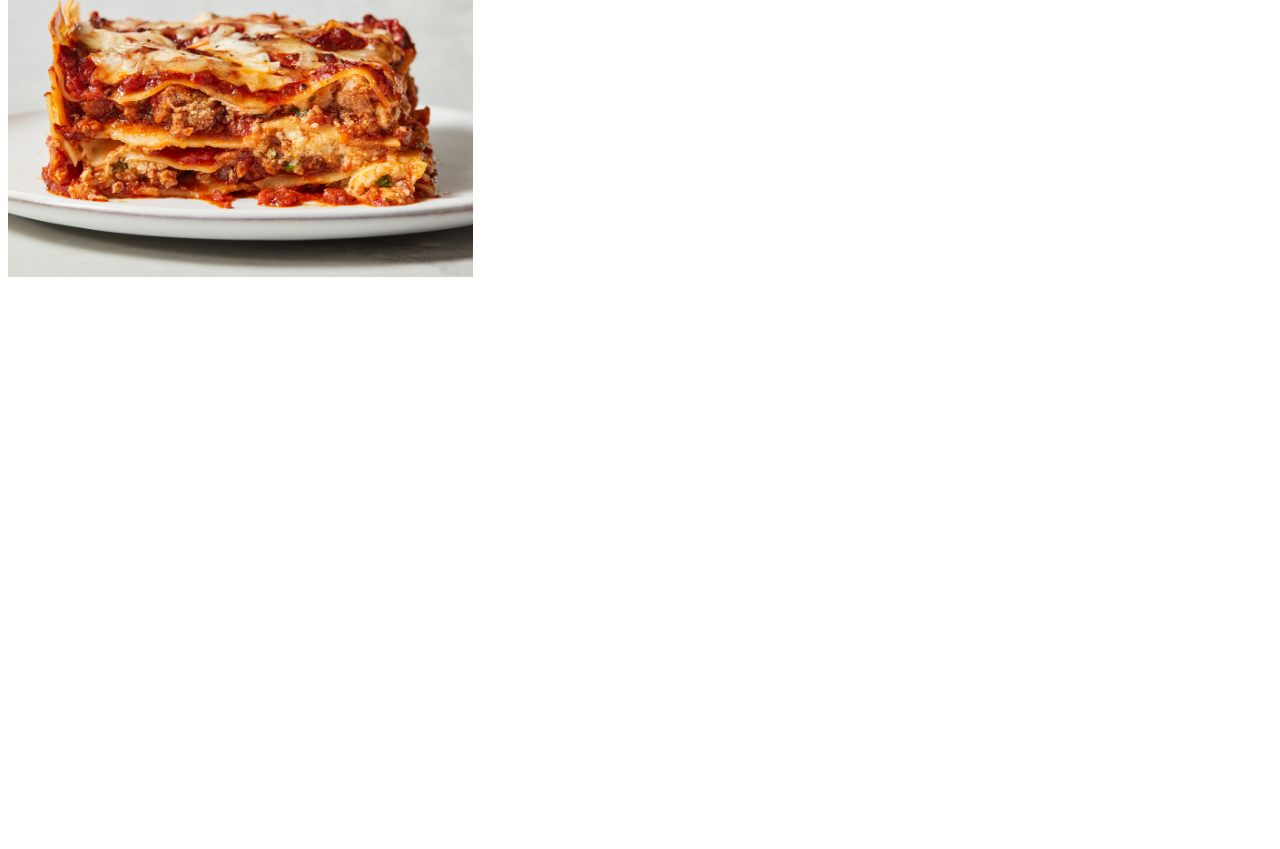
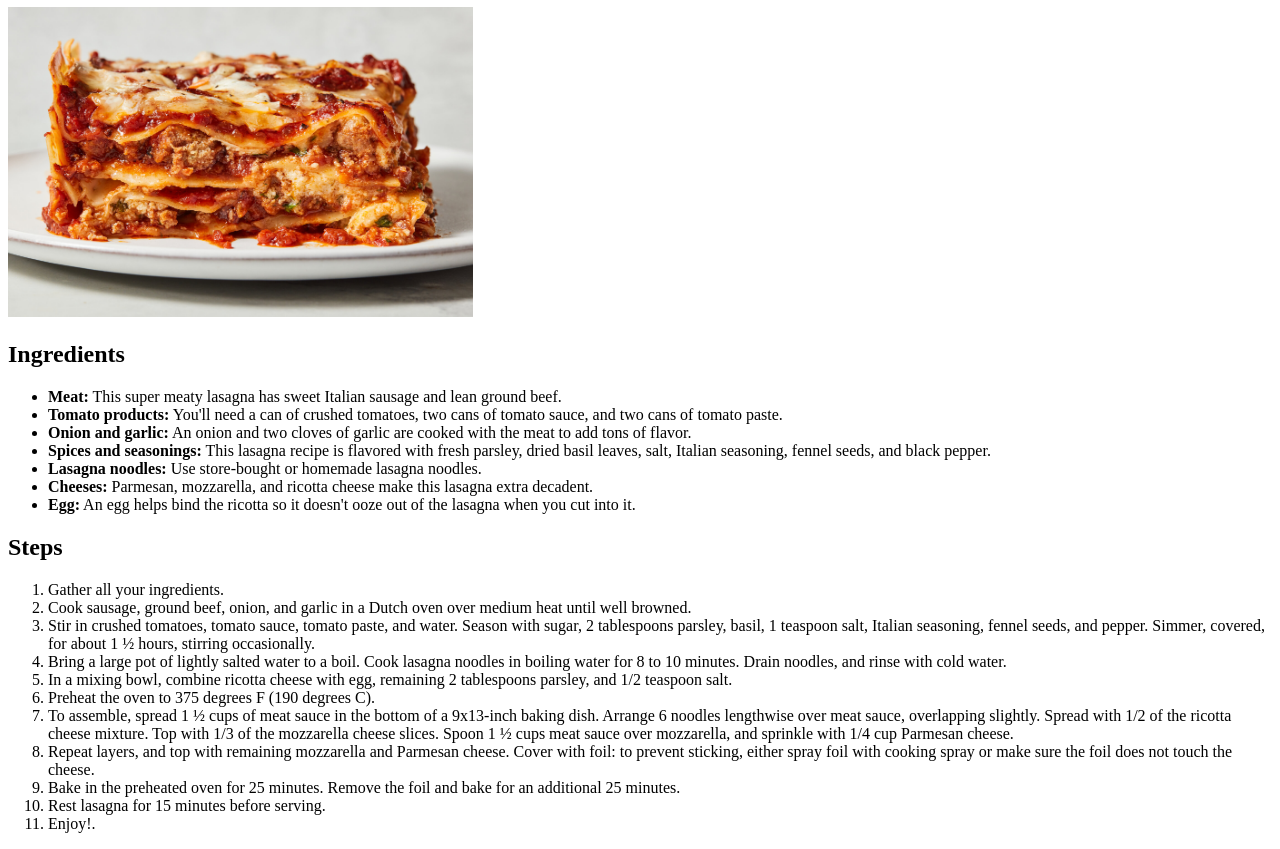
Before and after one commit to HopliteRPG/odin-recipes, a plain HTML site: page recipes/lasagna.html in a window 1280 px wide. Shown: the part 99-948 px from the top of the page. Before the commit the page ends 800 px from the top, so only its background shows below. Drawn offline with Linux system fonts and the light colour scheme.

Commit message:
Added proper DOCTYPE to files and finished the Lasagna Recipe

```diff
--- a/recipes/lasagna.html
+++ b/recipes/lasagna.html
@@ -1,2 +1,38 @@
-<h1>Lasagna</h1>
-<img src="../photos/lasagna.jpg" alt="Photo of Lasagna" height="310" length="310">
+<!DOCTYPE html>
+<html lang="en">
+<head>
+    <meta charset="UTF-8">
+    <meta name="viewport" content="width=device-width, initial-scale=1.0">
+    <title>Lasagna</title>
+</head>
+<body>
+        <a href="../index.html">Go Back To Home</a>
+    <h1>Lasagna</h1>
+    <img src="../photos/lasagna.jpg" alt="Photo of Lasagna" height="310" length="310">
+    <h2>Ingredients</h2>
+    <ul>
+        <li><strong>Meat:</strong> This super meaty lasagna has sweet Italian sausage and lean ground beef.</li>
+        <li><strong>Tomato products:</strong> You'll need a can of crushed tomatoes, two cans of tomato sauce, and two cans of tomato paste.</li>
+        <li><strong>Onion and garlic:</strong> An onion and two cloves of garlic are cooked with the meat to add tons of flavor.</li>
+        <li><strong>Spices and seasonings:</strong> This lasagna recipe is flavored with fresh parsley, dried basil leaves, salt, Italian seasoning, fennel seeds, and black pepper.</li>
+        <li><strong>Lasagna noodles:</strong> Use store-bought or homemade lasagna noodles.</li>
+        <li><strong>Cheeses:</strong> Parmesan, mozzarella, and ricotta cheese make this lasagna extra decadent.</li>
+        <li><strong>Egg:</strong> An egg helps bind the ricotta so it doesn't ooze out of the lasagna when you cut into it.</li>
+    </ul>
+
+    <h2>Steps</h2>
+    <ol>
+        <li>Gather all your ingredients.</li>
+        <li>Cook sausage, ground beef, onion, and garlic in a Dutch oven over medium heat until well browned.</li>
+        <li>Stir in crushed tomatoes, tomato sauce, tomato paste, and water. Season with sugar, 2 tablespoons parsley, basil, 1 teaspoon salt, Italian seasoning, fennel seeds, and pepper. Simmer, covered, for about 1 ½ hours, stirring occasionally.</li>
+        <li>Bring a large pot of lightly salted water to a boil. Cook lasagna noodles in boiling water for 8 to 10 minutes. Drain noodles, and rinse with cold water.</li>
+        <li>In a mixing bowl, combine ricotta cheese with egg, remaining 2 tablespoons parsley, and 1/2 teaspoon salt.</li>
+        <li>Preheat the oven to 375 degrees F (190 degrees C).</li>
+        <li>To assemble, spread 1 ½ cups of meat sauce in the bottom of a 9x13-inch baking dish. Arrange 6 noodles lengthwise over meat sauce, overlapping slightly. Spread with 1/2 of the ricotta cheese mixture. Top with 1/3 of the mozzarella cheese slices. Spoon 1 ½ cups meat sauce over mozzarella, and sprinkle with 1/4 cup Parmesan cheese.    </li>
+        <li>Repeat layers, and top with remaining mozzarella and Parmesan cheese. Cover with foil: to prevent sticking, either spray foil with cooking spray or make sure the foil does not touch the cheese.    </li>
+        <li>Bake in the preheated oven for 25 minutes. Remove the foil and bake for an additional 25 minutes.</li>
+        <li>Rest lasagna for 15 minutes before serving.</li>
+        <li>Enjoy!.</li>
+    </ol>
+</body>
+</html>
```
Also changed, not shown: index.html (+19 -0 lines).
